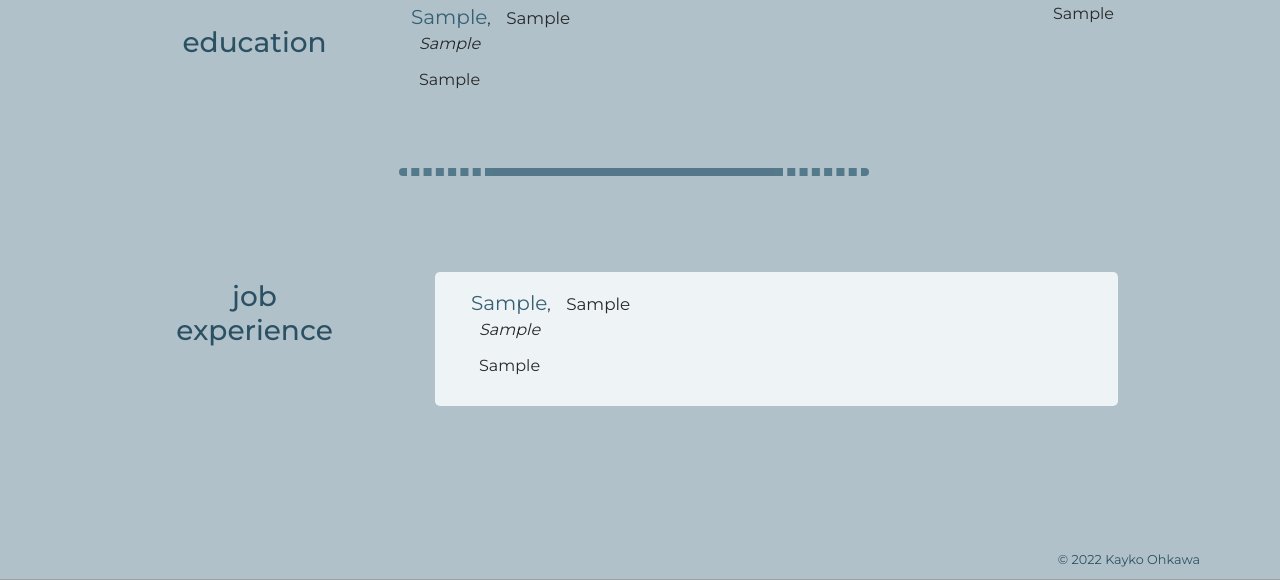
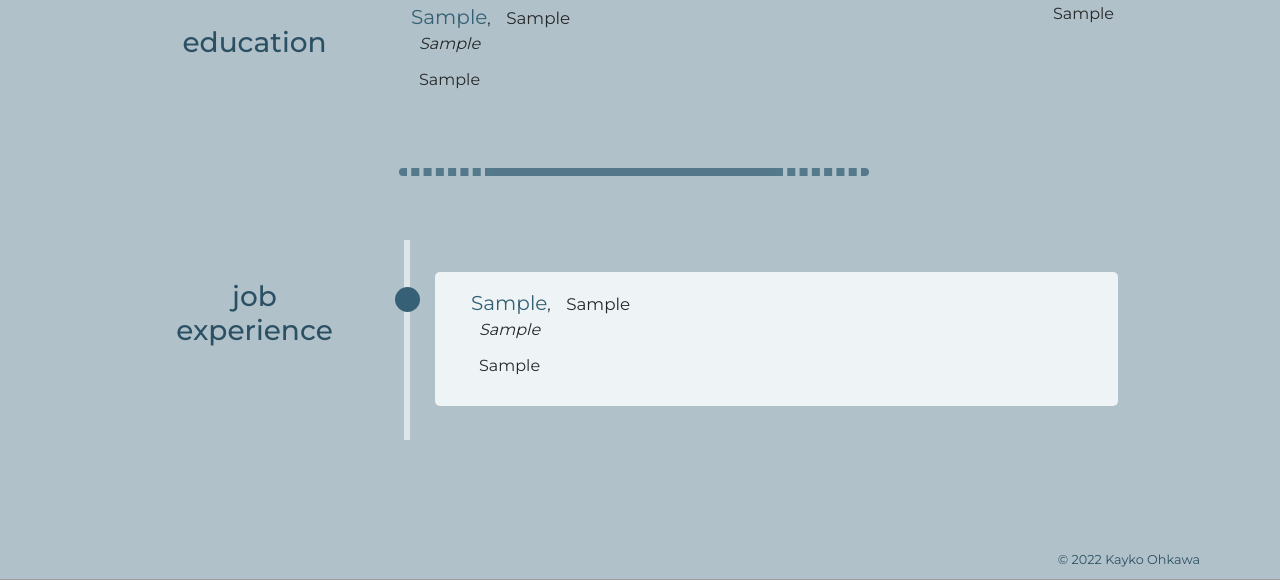
Before and after one commit to halfriver/Personal-Site, a Django app: template mysite/templates/mysite/resume.html in a window 1280 px wide. Shown: the part 1264-1844 px from the top of the page. Run offline with Django 4.2, Linux system fonts and the light colour scheme; the template is opened without the code that fills it: most values are stand-ins (such as "Sample title", 1, 10 or a date in 2020); parts of the project's set-up code (start-up, migrations or seed data) failed here and were passed over; some libraries are stand-ins or nearby versions; grey boxes are pictures that could not be loaded.

Commit message:
lightmode timeline hotfix

```diff
--- a/static/css/darkmode.css
+++ b/static/css/darkmode.css
@@ -162,10 +162,10 @@ input:checked + .slider {
   border: 4px solid rgba(186, 143, 11, 1);
 }
 /* Add arrows to the right container (pointing left) */
-.time-container::after {
+/* .time-container::after {
   border: medium solid rgba(31, 55, 68, 1);
   border-color: transparent rgba(31, 55, 68, 1) transparent transparent;
-}
+} */
 
 .emphasis {
   color: rgba(186, 143, 11, 1);
--- a/static/css/lightmode.css
+++ b/static/css/lightmode.css
@@ -147,6 +147,21 @@ input:checked + .slider {
   background-color: rgba(54, 96, 117, 1);
 }
 
+/* The actual timeline (the vertical ruler) */
+.timeline::after {
+  background-color: rgba(238, 243, 245, 0.75);
+}
+/* The circles on the timeline */
+.time-container::before {
+  background-color: rgba(54, 96, 117, 1);
+  border: 4px solid rgba(54, 96, 117, 1);
+}
+/* Add arrows to the right container (pointing left) */
+/* .time-container::after {
+  border: medium solid rgba(238, 243, 245, 1);
+  border-color: transparent rgba((238, 243, 245, 1) transparent transparent;
+} */
+
 .emphasis {
   color: rgba(54, 96, 117, 1);
 }
```
